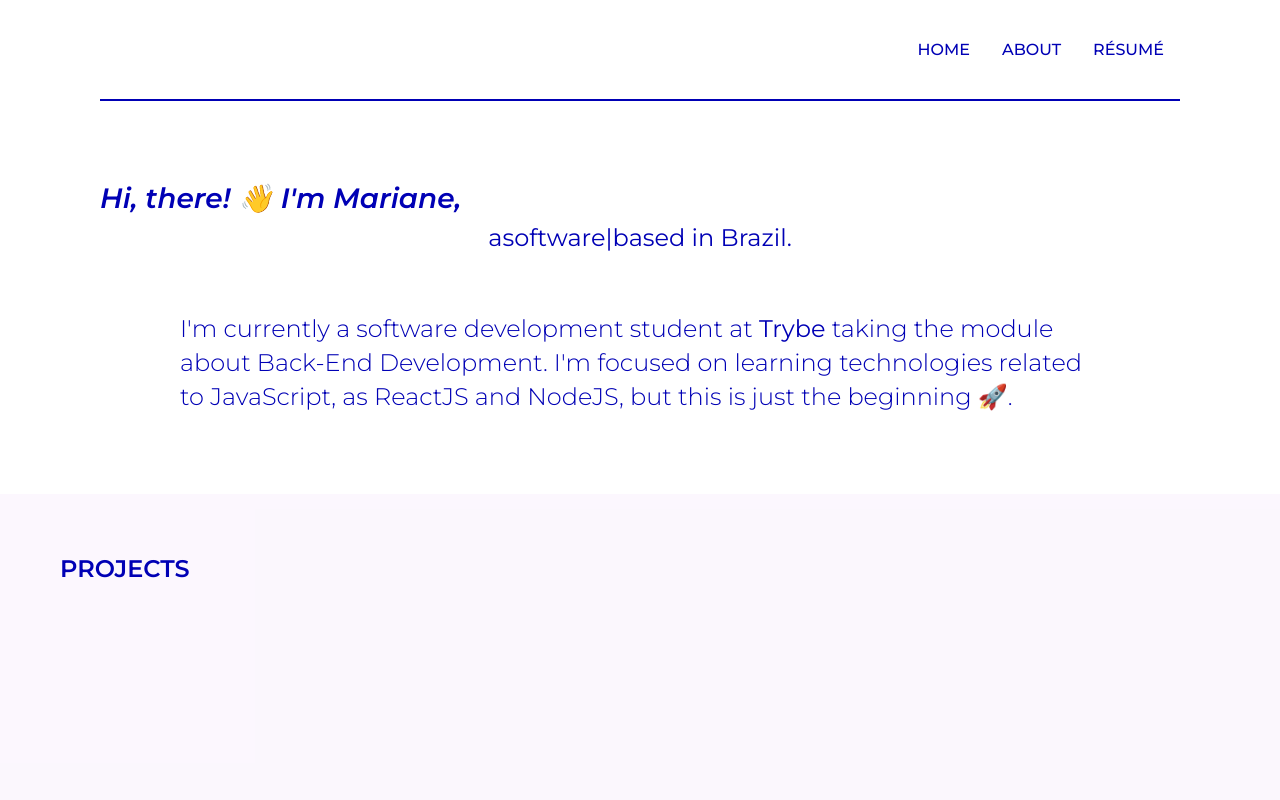
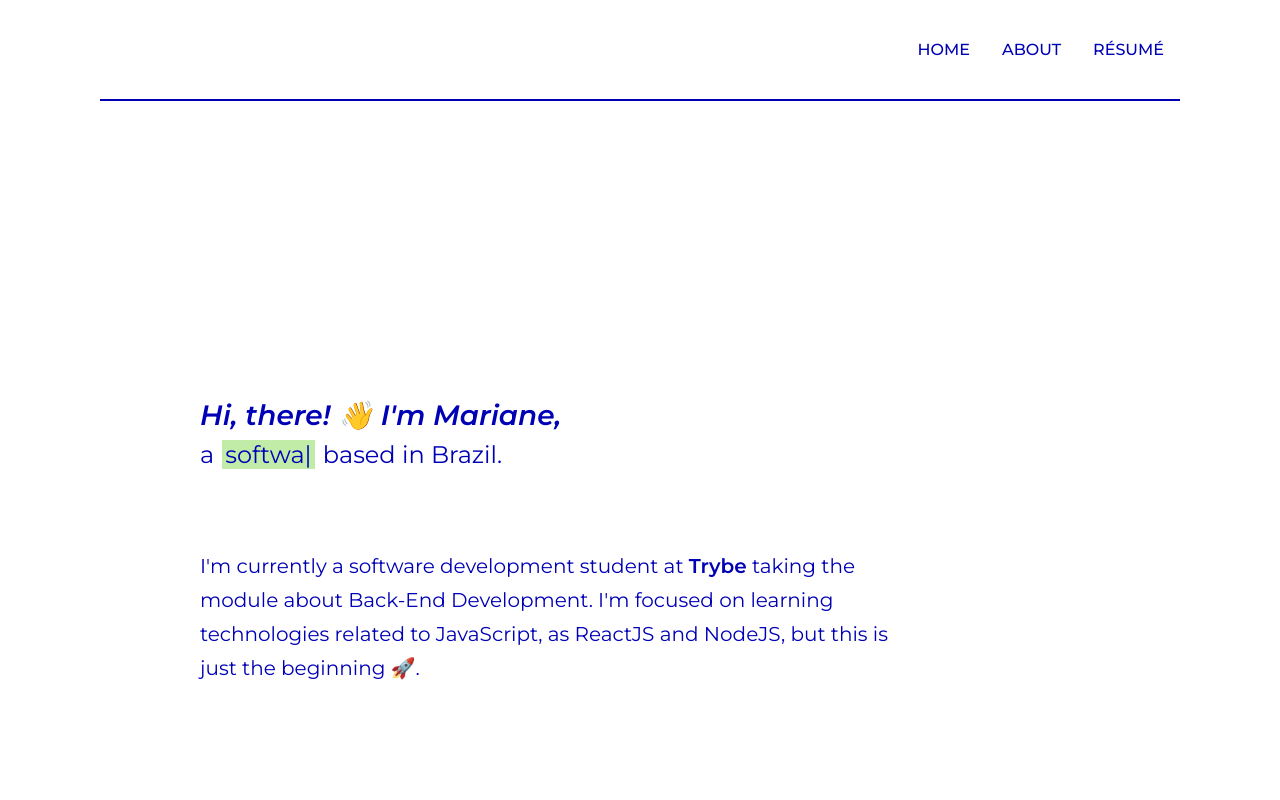
Before and after one commit to MarianeAlgayer/MarianeAlgayer.github.io, a React (Create React App) app in the folder portfolio/: page / in a window 1280 px wide. Shown: the top 800 px of the page. Built offline with nearby package versions, Linux system fonts and the light colour scheme.

Commit message:
style: home introduction section

```diff
--- a/portfolio/src/pages/Home/styles.js
+++ b/portfolio/src/pages/Home/styles.js
@@ -1,79 +1,82 @@
 import styled from 'styled-components';
 
-export const Container = styled.main`
+export const Introduction = styled.section`
   display: flex;
   flex-direction: column;
   justify-content: center;
-  align-items: center;
-  text-align: center;
-`
 
-export const Introduction = styled.section`
-  padding: 0 6.25rem;
+  margin: 0 12.5rem;
+  height: 100vh;
 
   h1 {
     font-size: 1.75rem;
     font-weight: 600;
     font-style: italic;
+
     padding-bottom: 0.5rem;
   }
 
   h2 {
     display: flex;
-    justify-content: center;
     flex-wrap: wrap;
 
     font-size: 1.5rem;
     font-weight: 400;
+
+    span {
+      background-color: var(--green);
+    }
+
+    span:first-child {
+      margin-left: 0.5rem;
+      padding-left: 0.2rem;
+    }
+
+    span:last-child {
+      margin-right: 0.5rem;
+      padding-right: 0.2rem;
+    }
   }
 
   p {
-    padding: 3.75rem 5rem 5rem;
+    padding: 5rem 0;
+    width: 80%;
 
-    font-size: 1.5rem;
+    font-size: 1.25rem;
     line-height: 2.125rem;
-    font-weight: 300;
+    font-weight: 400;
   }
 
   a {
     color: var(--blue);
     text-decoration: none;
-    font-weight: 400;
+    font-weight: 600;
 
     &:hover {
       text-decoration: underline var(--green) 4px;
     }
   }
 
-  img {
-    width: 15rem;
-    margin: 0 0.5rem;
+  @media (max-width: 1080px) {
+    margin: 0 5rem;
   }
 
   @media (max-width: 720px) {
-    padding: 0 3rem;
+    margin: 0 3rem;
 
     p {
-      padding: 3rem 0;
+      width: 100%;
     }
   }
-`
+`;
 
 export const Projects = styled.section`
   background-color: var(--light-pink);
-  padding: 3.75rem;
-  width: 100%;
-  height: 400px;
+  padding: 3.75rem 12.5rem ;
 
   h3 {
     font-size: 1.5rem;
     font-weight: 600;
+    margin-bottom: 3rem;
   }
-
-  span {
-    display: block;
-    margin: 1rem auto;
-    width: 3rem;
-    border-top: 2px solid var(--blue);
-  }
-`
+`;
```
